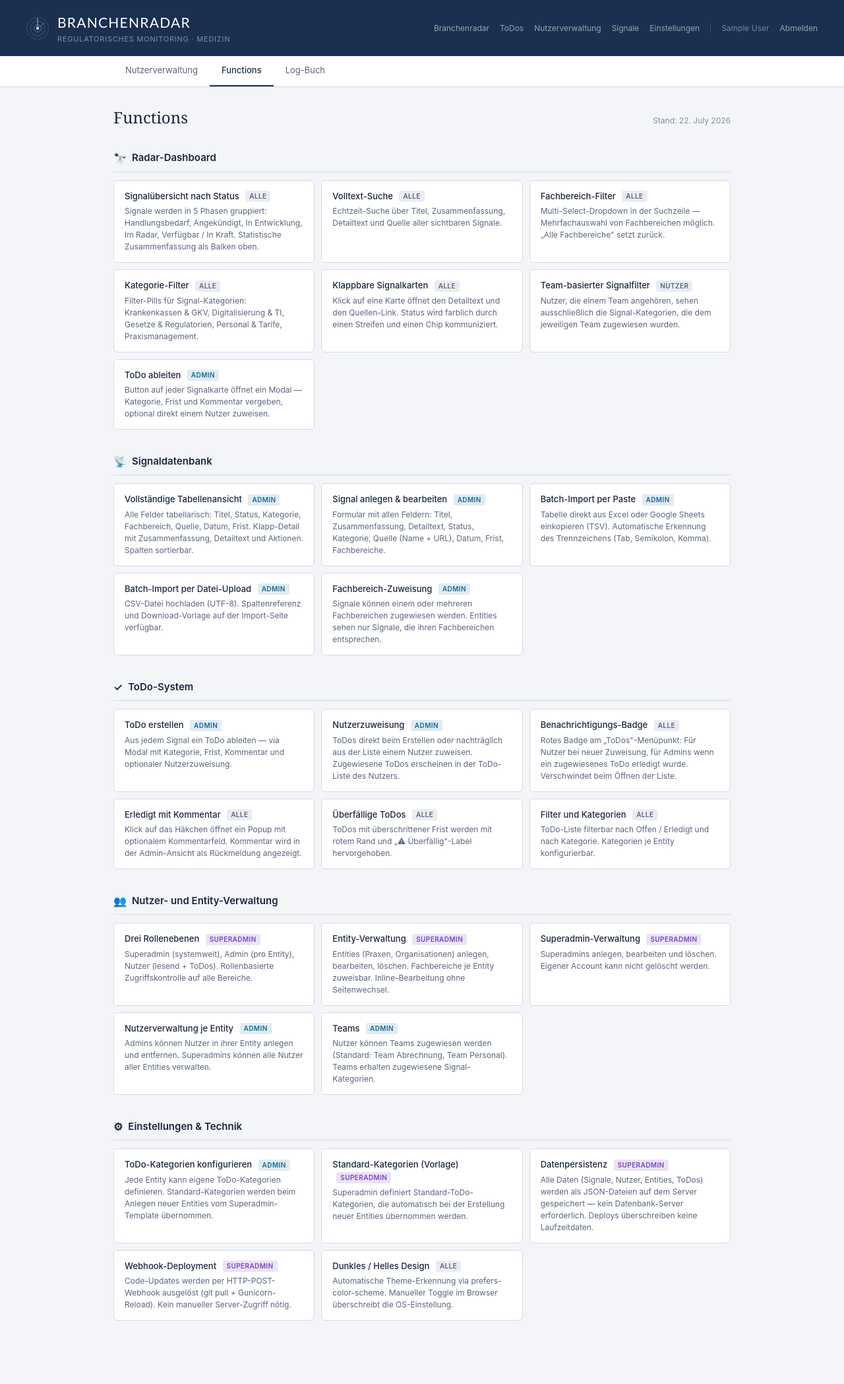
After one commit to sebthamm/branchenradar, a Flask app: page /superadmin/functions in a window 1280 px wide. The commit adds this page. Shown: the whole page at 66% size. Run offline with Flask 3, Linux system fonts and the light colour scheme; the visitor is signed in with stand-in values (Sample User, id 1).

Commit message:
Superadmin: Functions-Uebersicht und Log-Buch als neue Reiter

```diff
--- a/app.py
+++ b/app.py
@@ -672,6 +672,17 @@ def settings():
     return render_template("settings.html", entity=entity, categories=cats,
         teams=teams, entity_users=all_users, signal_categories=CATEGORIES)
 
+@app.route("/superadmin/functions")
+@role_required("superadmin")
+def sa_functions():
+    return render_template("sa_functions.html",
+        now=datetime.now().strftime("%d. %B %Y"))
+
+@app.route("/superadmin/logbook")
+@role_required("superadmin")
+def sa_logbook():
+    return render_template("sa_logbook.html")
+
 @app.route("/superadmin/settings", methods=["GET", "POST"])
 @role_required("superadmin")
 def sa_settings():
--- /dev/null
+++ b/templates/sa_functions.html
@@ -0,0 +1,197 @@
+{% extends "base.html" %}
+{% block title %}Functions — Branchenradar{% endblock %}
+{% block head %}
+<style>
+  .sa-subnav { background: var(--surface); border-bottom: 1px solid var(--border); }
+  .sa-subnav-inner { max-width: 1000px; margin: 0 auto; padding: 0 32px; display: flex; }
+  .sa-tab { display: inline-block; padding: 12px 18px; font-size: 13px; color: var(--muted); text-decoration: none; border-bottom: 2px solid transparent; transition: all .15s; }
+  .sa-tab:hover { color: var(--text); }
+  .sa-tab.active { color: var(--navy); border-bottom-color: var(--navy); font-weight: 500; }
+  @media (prefers-color-scheme: dark) { .sa-tab.active { color: #90b8f0; border-bottom-color: #90b8f0; } }
+
+  .main { max-width: 1000px; margin: 0 auto; padding: 28px 32px 60px; }
+  .page-head { display: flex; align-items: baseline; justify-content: space-between; margin-bottom: 32px; flex-wrap: wrap; gap: 8px; }
+  .page-title { font-family: Georgia, serif; font-size: 24px; font-weight: normal; }
+  .timestamp { font-size: 12px; color: var(--faint); }
+
+  .module { margin-bottom: 36px; }
+  .module-title { font-size: 15px; font-weight: 600; color: var(--text); margin-bottom: 12px; padding-bottom: 8px; border-bottom: 1px solid var(--border); display: flex; align-items: center; gap: 8px; }
+  .module-icon { font-size: 16px; }
+  .feature-grid { display: grid; grid-template-columns: repeat(auto-fill, minmax(280px, 1fr)); gap: 10px; }
+  .feature-card { background: var(--surface); border: 1px solid var(--border); border-radius: var(--radius); padding: 14px 16px; }
+  .feature-name { font-size: 13px; font-weight: 500; color: var(--text); margin-bottom: 4px; }
+  .feature-desc { font-size: 12px; color: var(--muted); line-height: 1.5; }
+  .role-tag { display: inline-flex; padding: 1px 6px; border-radius: 3px; font-size: 10px; font-weight: 600; text-transform: uppercase; letter-spacing: .04em; margin-left: 6px; vertical-align: middle; }
+  .tag-sa  { background: rgba(107,68,168,.15); color: #7B44C8; }
+  .tag-adm { background: rgba(46,123,170,.15); color: #1A6898; }
+  .tag-all { background: var(--surface2); color: var(--muted); }
+  @media (prefers-color-scheme: dark) {
+    .tag-sa  { background: rgba(107,68,168,.3); color: #c8a0ff; }
+    .tag-adm { background: rgba(46,123,170,.3); color: #80b8ff; }
+  }
+  @media (max-width: 700px) { .main { padding: 16px; } .feature-grid { grid-template-columns: 1fr; } }
+</style>
+{% endblock %}
+{% block content %}
+<div class="sa-subnav">
+  <div class="sa-subnav-inner">
+    <a href="{{ url_for('sa_dashboard') }}" class="sa-tab">Nutzerverwaltung</a>
+    <a href="{{ url_for('sa_functions') }}" class="sa-tab active">Functions</a>
+    <a href="{{ url_for('sa_logbook') }}"   class="sa-tab">Log-Buch</a>
+  </div>
+</div>
+<div class="main">
+  <div class="page-head">
+    <div class="page-title">Functions</div>
+    <div class="timestamp">Stand: {{ now }}</div>
+  </div>
+
+  <!-- RADAR / DASHBOARD -->
+  <div class="module">
+    <div class="module-title"><span class="module-icon">🔭</span> Radar-Dashboard</div>
+    <div class="feature-grid">
+      <div class="feature-card">
+        <div class="feature-name">Signalübersicht nach Status <span class="role-tag tag-all">Alle</span></div>
+        <div class="feature-desc">Signale werden in 5 Phasen gruppiert: Handlungsbedarf, Angekündigt, In Entwicklung, Im Radar, Verfügbar / In Kraft. Statistische Zusammenfassung als Balken oben.</div>
+      </div>
+      <div class="feature-card">
+        <div class="feature-name">Volltext-Suche <span class="role-tag tag-all">Alle</span></div>
+        <div class="feature-desc">Echtzeit-Suche über Titel, Zusammenfassung, Detailtext und Quelle aller sichtbaren Signale.</div>
+      </div>
+      <div class="feature-card">
+        <div class="feature-name">Fachbereich-Filter <span class="role-tag tag-all">Alle</span></div>
+        <div class="feature-desc">Multi-Select-Dropdown in der Suchzeile — Mehrfachauswahl von Fachbereichen möglich. „Alle Fachbereiche" setzt zurück.</div>
+      </div>
+      <div class="feature-card">
+        <div class="feature-name">Kategorie-Filter <span class="role-tag tag-all">Alle</span></div>
+        <div class="feature-desc">Filter-Pills für Signal-Kategorien: Krankenkassen & GKV, Digitalisierung & TI, Gesetze & Regulatorien, Personal & Tarife, Praxismanagement.</div>
+      </div>
+      <div class="feature-card">
+        <div class="feature-name">Klappbare Signalkarten <span class="role-tag tag-all">Alle</span></div>
+        <div class="feature-desc">Klick auf eine Karte öffnet den Detailtext und den Quellen-Link. Status wird farblich durch einen Streifen und einen Chip kommuniziert.</div>
+      </div>
+      <div class="feature-card">
+        <div class="feature-name">Team-basierter Signalfilter <span class="role-tag tag-all">Nutzer</span></div>
+        <div class="feature-desc">Nutzer, die einem Team angehören, sehen ausschließlich die Signal-Kategorien, die dem jeweiligen Team zugewiesen wurden.</div>
+      </div>
+      <div class="feature-card">
+        <div class="feature-name">ToDo ableiten <span class="role-tag tag-adm">Admin</span></div>
+        <div class="feature-desc">Button auf jeder Signalkarte öffnet ein Modal — Kategorie, Frist und Kommentar vergeben, optional direkt einem Nutzer zuweisen.</div>
+      </div>
+    </div>
+  </div>
+
+  <!-- SIGNALE -->
+  <div class="module">
+    <div class="module-title"><span class="module-icon">📡</span> Signaldatenbank</div>
+    <div class="feature-grid">
+      <div class="feature-card">
+        <div class="feature-name">Vollständige Tabellenansicht <span class="role-tag tag-adm">Admin</span></div>
+        <div class="feature-desc">Alle Felder tabellarisch: Titel, Status, Kategorie, Fachbereich, Quelle, Datum, Frist. Klapp-Detail mit Zusammenfassung, Detailtext und Aktionen. Spalten sortierbar.</div>
+      </div>
+      <div class="feature-card">
+        <div class="feature-name">Signal anlegen &amp; bearbeiten <span class="role-tag tag-adm">Admin</span></div>
+        <div class="feature-desc">Formular mit allen Feldern: Titel, Zusammenfassung, Detailtext, Status, Kategorie, Quelle (Name + URL), Datum, Frist, Fachbereiche.</div>
+      </div>
+      <div class="feature-card">
+        <div class="feature-name">Batch-Import per Paste <span class="role-tag tag-adm">Admin</span></div>
+        <div class="feature-desc">Tabelle direkt aus Excel oder Google Sheets einkopieren (TSV). Automatische Erkennung des Trennzeichens (Tab, Semikolon, Komma).</div>
+      </div>
+      <div class="feature-card">
+        <div class="feature-name">Batch-Import per Datei-Upload <span class="role-tag tag-adm">Admin</span></div>
+        <div class="feature-desc">CSV-Datei hochladen (UTF-8). Spaltenreferenz und Download-Vorlage auf der Import-Seite verfügbar.</div>
+      </div>
+      <div class="feature-card">
+        <div class="feature-name">Fachbereich-Zuweisung <span class="role-tag tag-adm">Admin</span></div>
+        <div class="feature-desc">Signale können einem oder mehreren Fachbereichen zugewiesen werden. Entities sehen nur Signale, die ihren Fachbereichen entsprechen.</div>
+      </div>
+    </div>
+  </div>
+
+  <!-- TODOS -->
+  <div class="module">
+    <div class="module-title"><span class="module-icon">✓</span> ToDo-System</div>
+    <div class="feature-grid">
+      <div class="feature-card">
+        <div class="feature-name">ToDo erstellen <span class="role-tag tag-adm">Admin</span></div>
+        <div class="feature-desc">Aus jedem Signal ein ToDo ableiten — via Modal mit Kategorie, Frist, Kommentar und optionaler Nutzerzuweisung.</div>
+      </div>
+      <div class="feature-card">
+        <div class="feature-name">Nutzerzuweisung <span class="role-tag tag-adm">Admin</span></div>
+        <div class="feature-desc">ToDos direkt beim Erstellen oder nachträglich aus der Liste einem Nutzer zuweisen. Zugewiesene ToDos erscheinen in der ToDo-Liste des Nutzers.</div>
+      </div>
+      <div class="feature-card">
+        <div class="feature-name">Benachrichtigungs-Badge <span class="role-tag tag-all">Alle</span></div>
+        <div class="feature-desc">Rotes Badge am „ToDos"-Menüpunkt: Für Nutzer bei neuer Zuweisung, für Admins wenn ein zugewiesenes ToDo erledigt wurde. Verschwindet beim Öffnen der Liste.</div>
+      </div>
+      <div class="feature-card">
+        <div class="feature-name">Erledigt mit Kommentar <span class="role-tag tag-all">Alle</span></div>
+        <div class="feature-desc">Klick auf das Häkchen öffnet ein Popup mit optionalem Kommentarfeld. Kommentar wird in der Admin-Ansicht als Rückmeldung angezeigt.</div>
+      </div>
+      <div class="feature-card">
+        <div class="feature-name">Überfällige ToDos <span class="role-tag tag-all">Alle</span></div>
+        <div class="feature-desc">ToDos mit überschrittener Frist werden mit rotem Rand und „⚠ Überfällig"-Label hervorgehoben.</div>
+      </div>
+      <div class="feature-card">
+        <div class="feature-name">Filter und Kategorien <span class="role-tag tag-all">Alle</span></div>
+        <div class="feature-desc">ToDo-Liste filterbar nach Offen / Erledigt und nach Kategorie. Kategorien je Entity konfigurierbar.</div>
+      </div>
+    </div>
+  </div>
+
+  <!-- NUTZERVERWALTUNG -->
+  <div class="module">
+    <div class="module-title"><span class="module-icon">👥</span> Nutzer- und Entity-Verwaltung</div>
+    <div class="feature-grid">
+      <div class="feature-card">
+        <div class="feature-name">Drei Rollenebenen <span class="role-tag tag-sa">Superadmin</span></div>
+        <div class="feature-desc">Superadmin (systemweit), Admin (pro Entity), Nutzer (lesend + ToDos). Rollenbasierte Zugriffskontrolle auf alle Bereiche.</div>
+      </div>
+      <div class="feature-card">
+        <div class="feature-name">Entity-Verwaltung <span class="role-tag tag-sa">Superadmin</span></div>
+        <div class="feature-desc">Entities (Praxen, Organisationen) anlegen, bearbeiten, löschen. Fachbereiche je Entity zuweisbar. Inline-Bearbeitung ohne Seitenwechsel.</div>
+      </div>
+      <div class="feature-card">
+        <div class="feature-name">Superadmin-Verwaltung <span class="role-tag tag-sa">Superadmin</span></div>
+        <div class="feature-desc">Superadmins anlegen, bearbeiten und löschen. Eigener Account kann nicht gelöscht werden.</div>
+      </div>
+      <div class="feature-card">
+        <div class="feature-name">Nutzerverwaltung je Entity <span class="role-tag tag-adm">Admin</span></div>
+        <div class="feature-desc">Admins können Nutzer in ihrer Entity anlegen und entfernen. Superadmins können alle Nutzer aller Entities verwalten.</div>
+      </div>
+      <div class="feature-card">
+        <div class="feature-name">Teams <span class="role-tag tag-adm">Admin</span></div>
+        <div class="feature-desc">Nutzer können Teams zugewiesen werden (Standard: Team Abrechnung, Team Personal). Teams erhalten zugewiesene Signal-Kategorien.</div>
+      </div>
+    </div>
+  </div>
+
+  <!-- EINSTELLUNGEN / TECHNIK -->
+  <div class="module">
+    <div class="module-title"><span class="module-icon">⚙</span> Einstellungen &amp; Technik</div>
+    <div class="feature-grid">
+      <div class="feature-card">
+        <div class="feature-name">ToDo-Kategorien konfigurieren <span class="role-tag tag-adm">Admin</span></div>
+        <div class="feature-desc">Jede Entity kann eigene ToDo-Kategorien definieren. Standard-Kategorien werden beim Anlegen neuer Entities vom Superadmin-Template übernommen.</div>
+      </div>
+      <div class="feature-card">
+        <div class="feature-name">Standard-Kategorien (Vorlage) <span class="role-tag tag-sa">Superadmin</span></div>
+        <div class="feature-desc">Superadmin definiert Standard-ToDo-Kategorien, die automatisch bei der Erstellung neuer Entities übernommen werden.</div>
+      </div>
+      <div class="feature-card">
+        <div class="feature-name">Datenpersistenz <span class="role-tag tag-sa">Superadmin</span></div>
+        <div class="feature-desc">Alle Daten (Signale, Nutzer, Entities, ToDos) werden als JSON-Dateien auf dem Server gespeichert — kein Datenbank-Server erforderlich. Deploys überschreiben keine Laufzeitdaten.</div>
+      </div>
+      <div class="feature-card">
+        <div class="feature-name">Webhook-Deployment <span class="role-tag tag-sa">Superadmin</span></div>
+        <div class="feature-desc">Code-Updates werden per HTTP-POST-Webhook ausgelöst (git pull + Gunicorn-Reload). Kein manueller Server-Zugriff nötig.</div>
+      </div>
+      <div class="feature-card">
+        <div class="feature-name">Dunkles / Helles Design <span class="role-tag tag-all">Alle</span></div>
+        <div class="feature-desc">Automatische Theme-Erkennung via prefers-color-scheme. Manueller Toggle im Browser überschreibt die OS-Einstellung.</div>
+      </div>
+    </div>
+  </div>
+
+</div>
+{% endblock %}
```
Also changed, not shown: templates/sa_dashboard.html (+14 -0 lines), templates/sa_logbook.html (added, +163 -0 lines).
